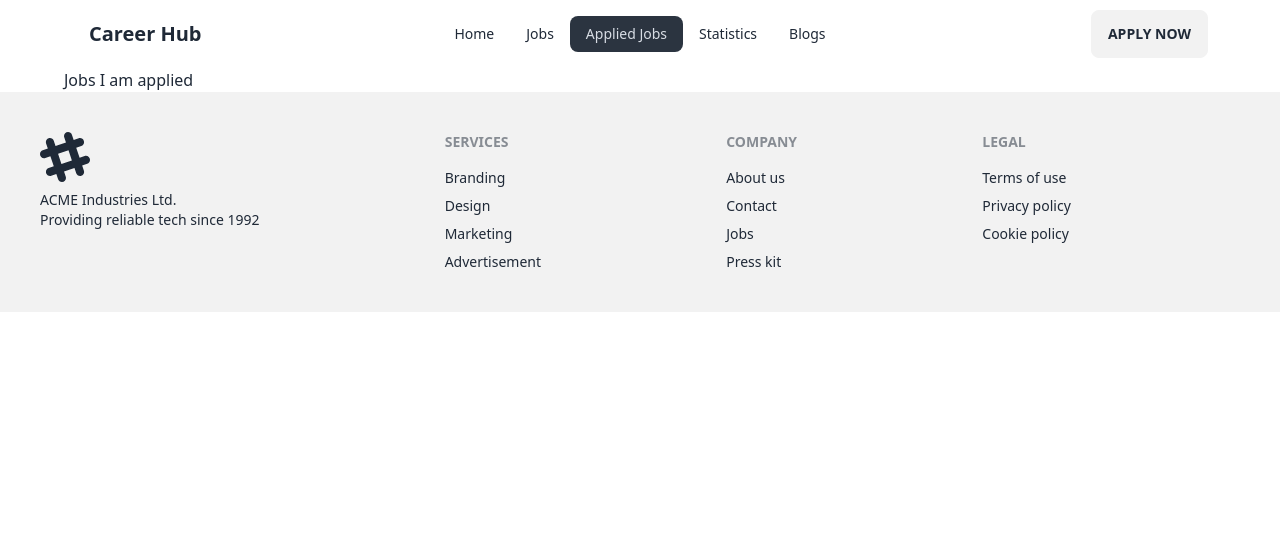
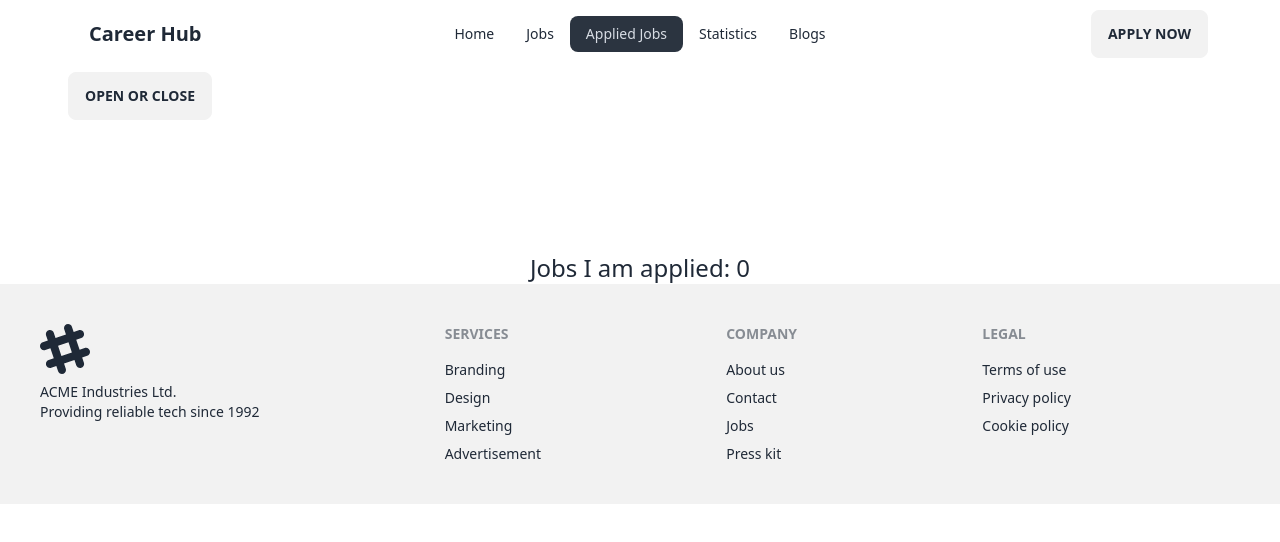
Before and after one commit to abusufian745/React-Career-Hub, a React (Vite) app: page /applied in a window 1280 px wide. Shown: the top 542 px of the page. Built offline with nearby package versions, Linux system fonts and the light colour scheme.

Commit message:
filter applied jobs

```diff
--- a/src/components/AppliedJobs/AppliedJobs.jsx
+++ b/src/components/AppliedJobs/AppliedJobs.jsx
@@ -1,8 +1,67 @@
+import { useEffect, useState } from "react";
+import { useLoaderData } from "react-router-dom";
+import { getStoredJobApplication } from "../../utility/localStorage";
 
 const AppliedJobs = () => {
+    const jobs = useLoaderData();
+
+    const [appliedJobs, setAppliedJobs] = useState([]);
+    const [displayJobs, setDisplayJobs] = useState([]);
+
+    const handleJobsFilter = filter => {
+        if(filter === 'all'){
+            setDisplayJobs(appliedJobs);
+        } else if (filter === 'remote'){
+            const remoteJobs = appliedJobs.filter(job => job.remote_or_onsite === 'Remote');
+            setDisplayJobs(remoteJobs);
+        } else if (filter === 'onsite'){
+            const onsiteJobs = appliedJobs.filter(job => job.remote_or_onsite === 'Onsite');
+            setDisplayJobs(onsiteJobs);
+        }
+    }
+
+    useEffect(() => {
+        const storedJobIds = getStoredJobApplication();
+        if (jobs.length > 0) {
+
+
+            /* const jobApplied = jobs.filter(job => storedJobIds.includes(job.id)); */
+
+            const jobsApplied = [];
+            for (const id of storedJobIds) {
+                const job = jobs.find(job => job.id === id);
+                if (job) {
+                    jobsApplied.push(job)
+                }
+            }
+            setAppliedJobs(jobsApplied);
+            setDisplayJobs(jobsApplied);
+
+
+            console.log(jobsApplied);
+        }
+    }, [])
     return (
         <div>
-            <h2>Jobs I am applied</h2>
+
+            <details className="dropdown mb-32">
+                <summary className="m-1 btn">open or close</summary>
+                <ul className="p-2 shadow menu dropdown-content z-[1] bg-base-100 rounded-box w-52">
+                    <li onClick={() => handleJobsFilter('all')}><a>All</a></li>
+                    <li onClick={() => handleJobsFilter('remote')}><a>Remote</a></li>
+                    <li onClick={() => handleJobsFilter('onsite')}><a>Onsite</a></li>
+                </ul>
+            </details>
+
+            <h2 className="text-2xl text-center">Jobs I am applied: {appliedJobs.length}</h2>
+
+            <ul>
+                {
+                    displayJobs.map(job => <li key={job.id}>
+                        <span>{job.job_title} {job.company_name}</span>
+                    </li>)
+                }
+            </ul>
         </div>
     );
 };
--- a/src/components/JobDetails/JobDetails.jsx
+++ b/src/components/JobDetails/JobDetails.jsx
@@ -8,10 +8,10 @@ const JobDetails = () => {
     const {id} = useParams();
     const idInt = parseInt(id);
     const job = jobs.find(job => job.id === idInt);
-    console.log(jobs);
+    // console.log(jobs);
 
     const handleApplyJob = () => {
-        saveJobApplication(id);
+        saveJobApplication(idInt);
         toast('You have applied successfully');
     }
     return (
--- a/src/main.jsx
+++ b/src/main.jsx
@@ -25,7 +25,8 @@ const router = createBrowserRouter([
       },
       {
         path: '/applied',
-        element: <AppliedJobs></AppliedJobs>
+        element: <AppliedJobs></AppliedJobs>,
+        loader: () => fetch('/jobs.json') // only load data ypu need. do not load all data.
       },
       {
         path:'/job/:id',
```
Also changed, not shown: 1 other file (tests, documents, lock files or other folders).
